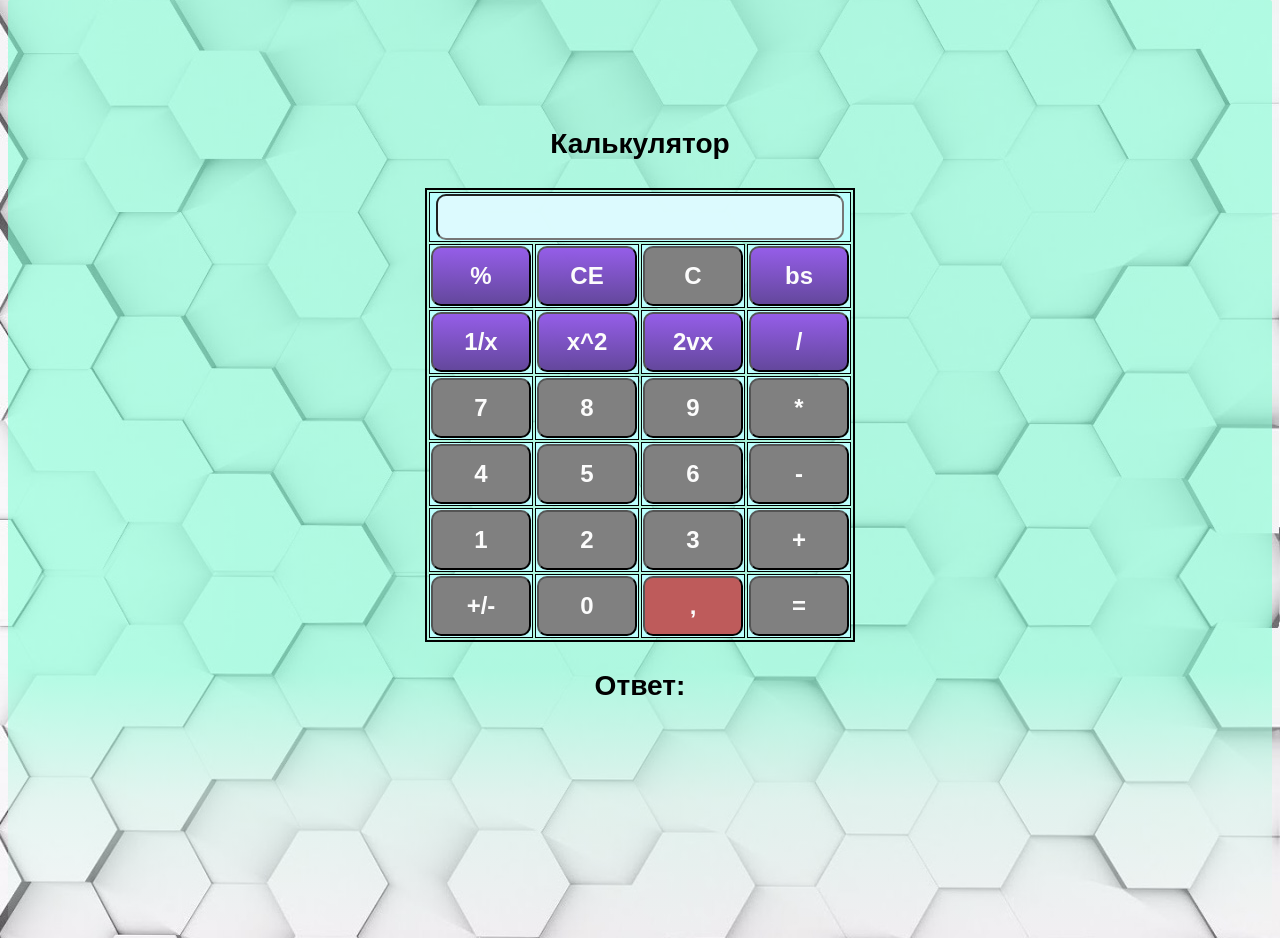
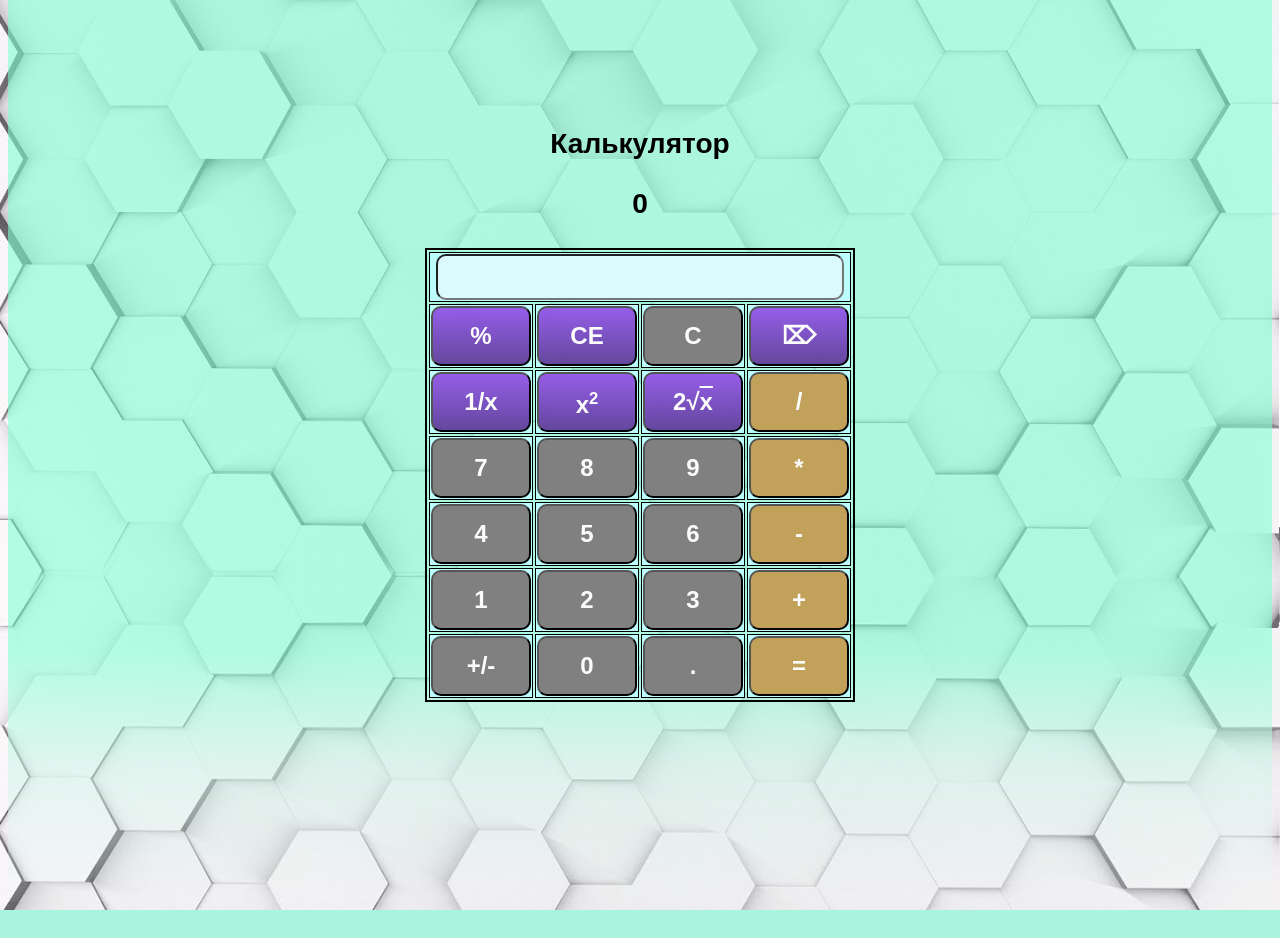
Before and after one commit to K4maS/SomeProducts, a PHP site: the page made by calculator copy.html in a window 1280 px wide. Shown: the part 54-992 px from the top of the page. After the commit the page ends 964 px from the top, so only its background shows below. Run offline with PHP 8.4, Linux system fonts and the light colour scheme.

Commit message:
'добавлены новые функции'

```diff
--- a/calculator copy.html
+++ b/calculator copy.html
@@ -28,6 +28,7 @@
                     <p>
                         <h3>Калькулятор</h3>
                     </p>
+                    <h3><div class="score" id="pool_calc">0</div></h3>
                     <table>
                         <tr>
                             <td colspan="4"> <input class="input" id='value_input' type="number"></td>
@@ -35,42 +36,42 @@
                         <tr>
                             <td><button >%</button></td>
                             <td><button >CE</button></td>
-                            <td><button id="clearall" style="background: gray;">C</button></td>
-                            <td><button >bs</button></td>
+                            <td><button id="clearall" style="background: gray;" onclick="clear_all()">C</button></td>
+                            <td><button >⌦</button></td>
                         </tr>
                         <tr>
                             <td><button  id="">1/x</button></td>
-                            <td><button id="" >x^2</button></td>
-                            <td><button id="" >2vx</button></td>
-                            <td><button  id="">/</button></td>
+                            <td><button id="" >x<sup><small>2</small></sup></button></td>
+                            <td><button id="" >2√<strong id="over">x</strong></button></td>
+                            <td><button  id="" id="+" style="background: rgb(194, 161, 91);" onclick="action('/')">/</button></td>
                         </tr>
                         <tr>
                             <td><button id="" style="background: gray;" onclick="add_value(7)">7</button></td>
                             <td><button id="" style="background: gray;" onclick="add_value(8)">8</button></td>
                             <td><button id="" style="background: gray;" onclick="add_value(9)">9</button></td>
-                            <td><button id="" style="background: gray;" onclick="action('*')">*</button></td>
+                            <td><button id="" style="background: rgb(194, 161, 91);" onclick="action('*')">*</button></td>
                         </tr>
                         <tr>
                             <td><button id="" style="background: gray;" onclick="add_value(4)">4</button></td>
                             <td><button id="" style="background: gray;" onclick="add_value(5)">5</button></td>
                             <td><button id="" style="background: gray;" onclick="add_value(6)">6</button></td>
-                            <td><button id="" style="background: gray;" onclick="action('-')">-</button></td>
+                            <td><button id="" style="background: rgb(194, 161, 91);" onclick="action('-')">-</button></td>
                         </tr>
                         <tr>
                             <td><button id="1" style="background: gray;" onclick="add_value(1)">1</button></td>
                             <td><button id="2" style="background: gray;" onclick="add_value(2)">2</button></td>
                             <td><button id="3" style="background: gray;" onclick="add_value(3)">3</button></td>
-                            <td><button id="+" style="background: gray;" onclick="action('+')">+</button></td>
+                            <td><button id="+" style="background: rgb(194, 161, 91);" onclick="action('+')">+</button></td>
                         </tr>
                         <tr>
                             <td><button id="+/-" style="background: gray;" onclick="posneg()">+/-</button></td>
                             <td><button id="0" style="background: gray;" onclick="add_value(0)">0</button></td>
-                            <td><button id="," style="background: rgb(190, 91, 91);" onclick="add_value(',')">,</button></td>
-                            <td><button id="=" style="background: gray;" onclick="result()">=</button></td>
+                            <td><button id="," style="background: gray;" onclick="add_dot()">.</button></td>
+                            <td><button id="=" style="background: rgb(194, 161, 91);" onclick="result()">=</button></td>
                         </tr>
                     </table>
 
-                    <h3><div class="score" id="pool_calc">Ответ:</div></h3>
+
                 </section>
             </article>
 
--- a/calculator.html
+++ b/calculator.html
@@ -53,6 +53,7 @@
                     </p>
                     <h3><div class="score" id="pool_calc">Ответ:</div></h3>
                 </section>
+                <a href="calculator copy.html">тестовый калькулятор</a>
             </article>
 
             <aside>
--- a/script/newcalc.js
+++ b/script/newcalc.js
@@ -1,16 +1,19 @@
 var value1 = 0;
 var value2 = Array();
 var num = 0;
+var have_dot = false;
+var action_active = false;
 function add_value(x){
+    //строит из нажатых клавиш чилсло переменной
     if(value1 == 0){
-        value1 = x;
+        value1 = String(x);
         }
     else {
         value1+= String(x);
         num+=1;
         value1 = Number(value1);
         }
-    if(value2.length != 0){
+    if(value2.length != 0  ){
         pool_calc.innerHTML = value2[0] + value2[1] + value1 ;
 
 
@@ -18,24 +21,65 @@ function add_value(x){
     else{pool_calc.innerHTML = value1;
         document.getElementById('value_input').value = value2[0] + value2[1] + value1;}
     }
-clearall.onclick = function clear_all(){
+function posneg() {
+    //перевод чилса в позитивный или негативный вид
+    value1 = value1 * -1;
+    if(value2.length != 0  ){
+        pool_calc.innerHTML = value2[0] + value2[1] + value1 ;
+    }
+    else{pool_calc.innerHTML = value1;
+        document.getElementById('value_input').value = value2[0] + value2[1] + value1;}
+    }
+function add_dot(){
+    //
+    if(have_dot == false){
+    value1 = String(value1)+'.';
+    if(value2.length != 0  ){
+        pool_calc.innerHTML = value2[0] + value2[1] + value1 ;
+    }
+    else{pool_calc.innerHTML = value1;
+        document.getElementById('value_input').value = value2[0] + value2[1] + value1;}
+    have_dot = true;
+    }}
+
+function clear_all(){
+    //отчищаются переменные
     value1 = 0;
     num = 0;
-    pool_calc.innerHTML = value1;
+    value2  = [];
+    have_dot = false;
+    action_active = false;
+    pool_calc.innerHTML = value1+' '+value2;
     }
 function action(sumbol){
+    //после нажатия на оператор, система передает значение
+    //первой переменной на другую переменную и знак оператора в список value2, value1 отчищается
+    if(action_active == false) {
         value2[0] = value1;
         value2[1] = sumbol;
         value1 = 0;
         num = 0;
+        have_dot = false;
+        action_active = true;
         pool_calc.innerHTML = value2[0] + value2[1] ;
         return value2
     }
+}
+
+
+
 function result(){
+    //выведение результата
     var total;
+
+    //if( isEmpty( value2[0] ) ){value2[0] = 0; value2[1]=' ';}
+    if(typeof value1 === 'string' && typeof value2[0] === 'string'){
+        value1 = Number(value1);
+        value2[0] = Number(value2[0]);
+     }
+    if(action_active){
         if(value2[1]=='+'){
-       total = value2[0]+value1
-
+        total = value2[0]+value1;
         }
         else if(value2[1]=='-'){
             total = value2[0]-value1
@@ -49,6 +93,10 @@ function result(){
             total = value2[0]/value1
 
         }
+        else{ total = value1 ;}
 
         pool_calc.innerHTML = value2[0] + value2[1] + value1 + '='+ total ;
+        value2[0] = total;
         }
+    action_active = false;
+    }
--- a/style/style.css
+++ b/style/style.css
@@ -89,6 +89,15 @@ table {
 .modern_calc_page table{
     width: auto;
     }
+#over{
+    text-decoration: overline;
+}
+
+
+
+
+
+
  @media screen and (max-width:550px) {
     nav ul li {
         display: list-item;/* Отображать как строчный элемент */
```
Lines whose indentation alone changed are shown as unchanged.
